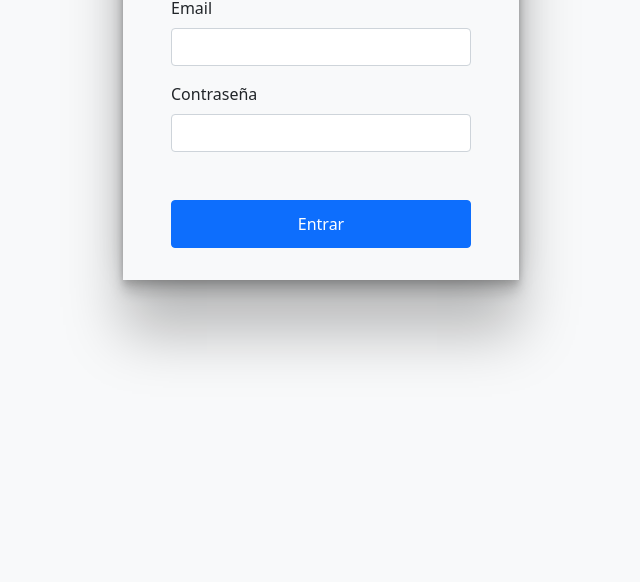
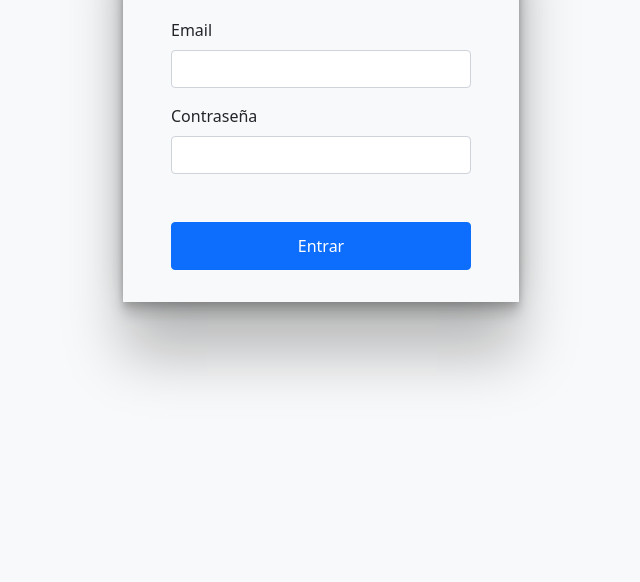
Before and after one commit to santidsds/JAP-commerce, a plain HTML site: page index.html in a window 1280 px wide. Shown: the part 218-800 px from the top of the page, without its empty margins (319-959 px from the left). Drawn offline with Linux system fonts and the light colour scheme.

Commit message:
login centered

```diff
--- a/css/custom css/login.scss
+++ b/css/custom css/login.scss
@@ -18,6 +18,12 @@ body {
         font-weight: bold;
         text-align: center;
     }
+}
+
+.login-main {
+    display: flex;
+    justify-content: center;
+    align-items: center;
 }
 
 .login-container {
```
Also changed, not shown: css/custom css/login.css, 1 other file.
